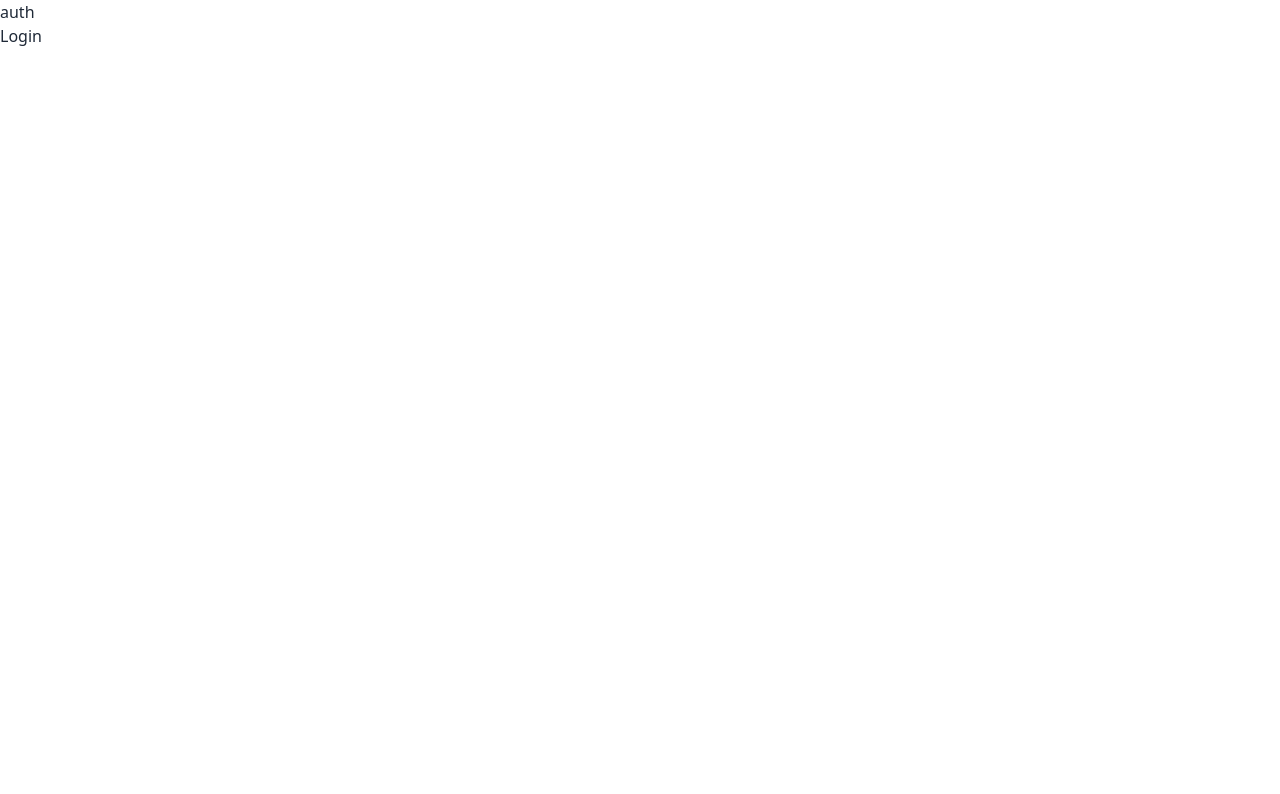
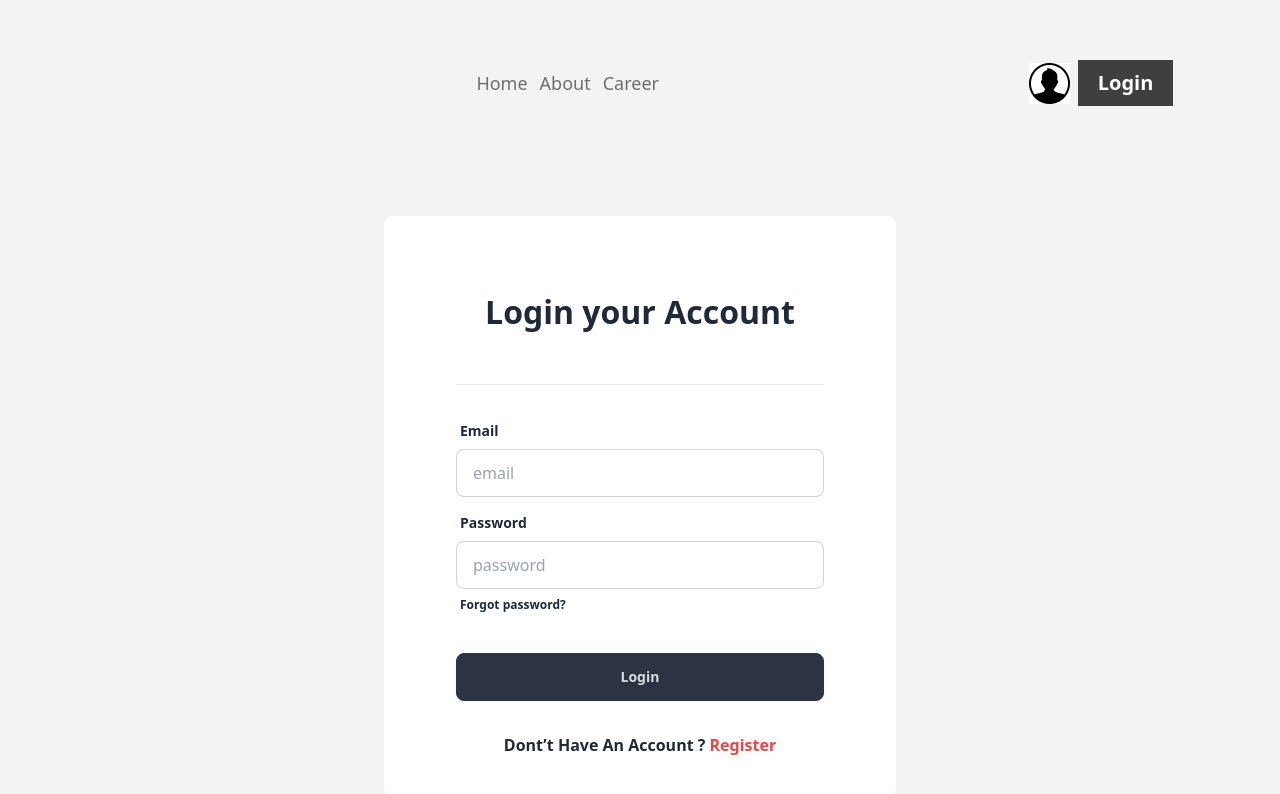
Before and after one commit to tainurrahaman/react-dragon-news-auth, a React (Vite) app: page /auth/login in a window 1280 px wide. Shown: the top 794 px of the page. Built offline with nearby package versions, Linux system fonts and the light colour scheme.

Commit message:
made login page

```diff
--- a/src/components/Navbar.jsx
+++ b/src/components/Navbar.jsx
@@ -5,7 +5,7 @@ const Navbar = () => {
   return (
     <div className="flex justify-between mt-5 items-center">
       <div></div>
-      <div className="font-normal text-[18px] text-[#706F6F] flex gap-3">
+      <div className="font-normal text-[18px] text-[#706F6F] flex gap-3 text-center">
         <Link>Home</Link>
         <Link>About</Link>
         <Link>Career</Link>
--- a/src/layouts/Authlayout.jsx
+++ b/src/layouts/Authlayout.jsx
@@ -1,10 +1,13 @@
 import React from "react";
 import { Outlet } from "react-router-dom";
+import Navbar from "../components/Navbar";
 
 const Authlayout = () => {
   return (
-    <div>
-      <h2>auth</h2>
+    <div className="py-10 bg-[#F3F3F3]">
+      <div className="w-10/12 mx-auto">
+        <Navbar></Navbar>
+      </div>
       <Outlet></Outlet>
     </div>
   );
--- a/src/pages/Login.jsx
+++ b/src/pages/Login.jsx
@@ -1,9 +1,55 @@
-import React from "react";
+import { Link } from "react-router-dom";
 
 const Login = () => {
   return (
-    <div>
-      <h2>Login</h2>
+    <div className="flex justify-center items-center min-h-screen">
+      <div className="card bg-base-100 w-full max-w-lg shrink-0 rounded-lg p-10">
+        <form className="card-body">
+          <h2 className="font-semibold text-[32px] text-center pb-10">
+            Login your Account
+          </h2>
+          <hr className="pb-5" />
+          <div className="form-control">
+            <label className="label">
+              <span className="label-text font-semibold">Email</span>
+            </label>
+            <input
+              type="email"
+              placeholder="email"
+              className="input input-bordered "
+              required
+            />
+          </div>
+          <div className="form-control">
+            <label className="label">
+              <span className="label-text font-semibold">Password</span>
+            </label>
+            <input
+              type="password"
+              placeholder="password"
+              className="input input-bordered "
+              required
+            />
+            <label className="label">
+              <a
+                href="#"
+                className="label-text-alt link link-hover font-semibold"
+              >
+                Forgot password?
+              </a>
+            </label>
+          </div>
+          <div className="form-control mt-6">
+            <button className="btn btn-neutral">Login</button>
+          </div>
+        </form>
+        <p className="text-center font-semibold">
+          Dont’t Have An Account ?{" "}
+          <Link className=" text-red-500 " to="/auth/register">
+            Register
+          </Link>
+        </p>
+      </div>
     </div>
   );
 };
```
